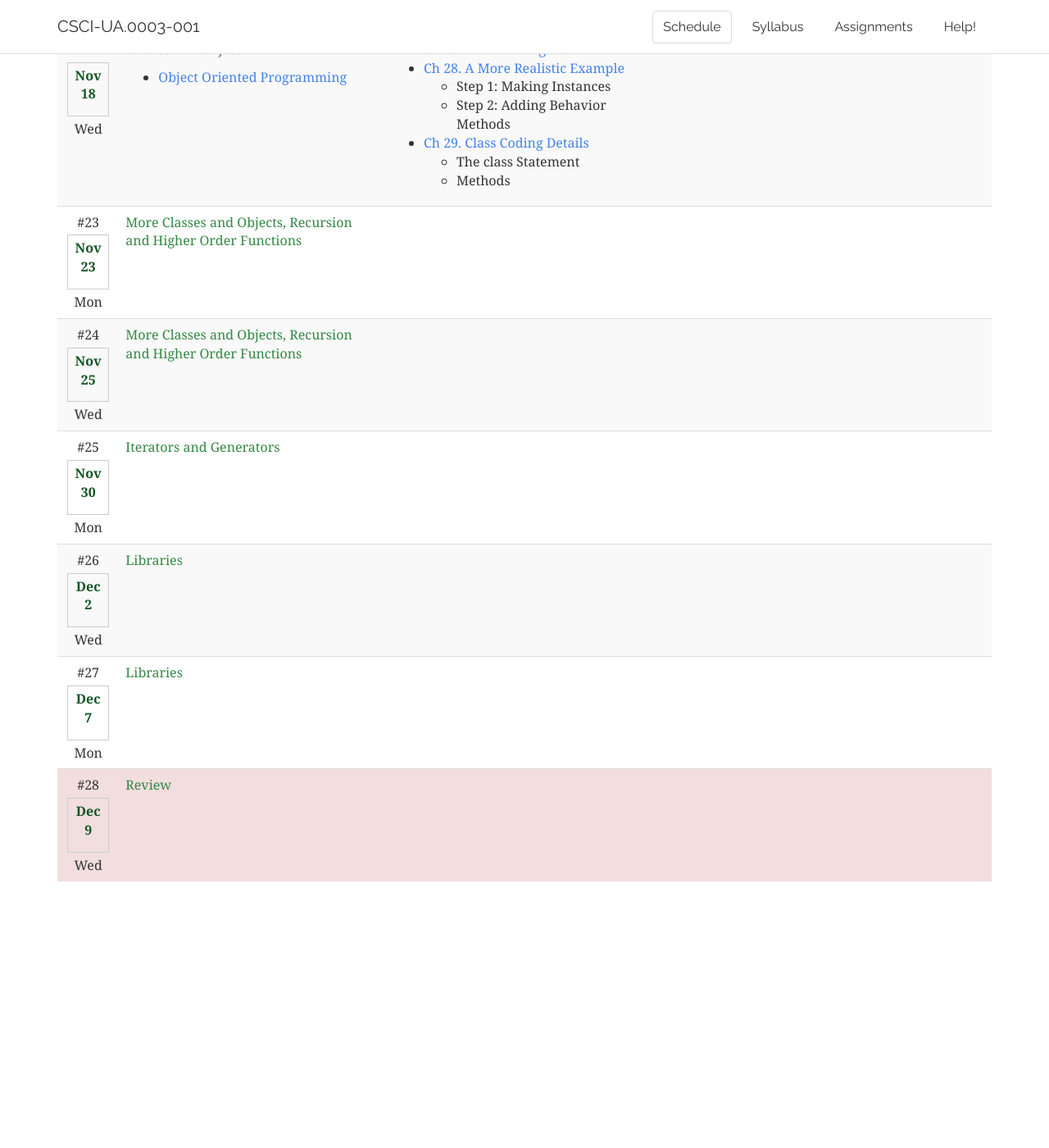
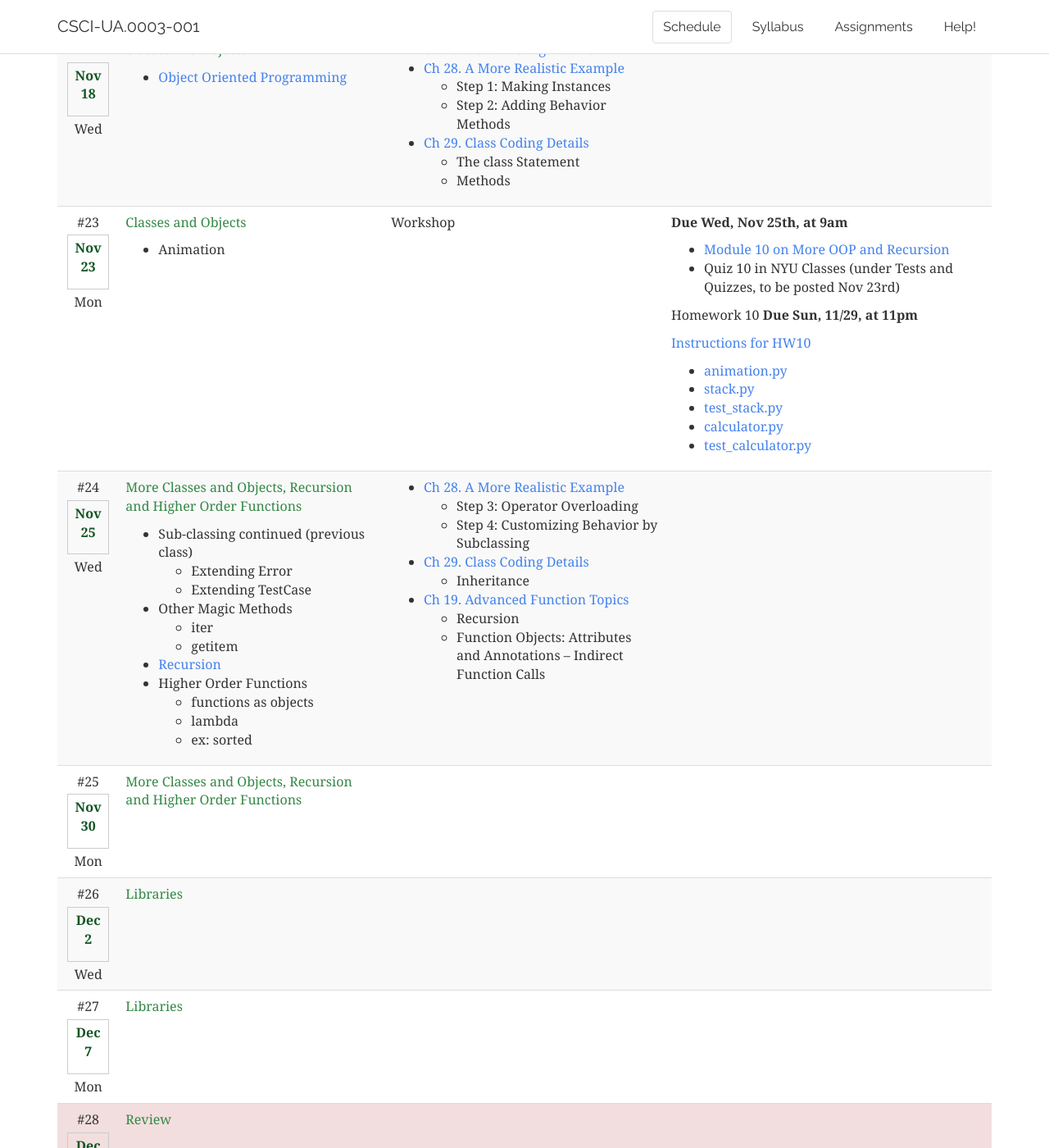
Before and after one commit to foureyes/csci-ua.0003-fall2020-001, a Jekyll site: the page built from index.markdown, in a window 1280 px wide and 1400 px high, scrolled down 5491 px. Shown: the whole window at 82% size. Built offline with Jekyll 4.4.1, drawn with Linux system fonts in a browser that asks for light colours; before the commit the page ends 6588 px from its top, so only the background shows below that.

Commit message:
add recursion

```diff
--- a/_data/schedule.csv
+++ b/_data/schedule.csv
@@ -71,7 +71,7 @@
 * Quiz 02-A and Quiz 02-B in NYU Classes (under Tests and Quizzes)","* fstrings
 * % operator",,* fstrings,"* is using pycharm worth type annotations?
 * need to be more consistent with type annotations"
-,,3,Sep-14,Mon,"Types, Operators, Variables
+,workshop,3,Sep-14,Mon,"Types, Operators, Variables
 
 * Multiple Assignment
 * Formatting, Length (review)
@@ -114,7 +114,7 @@
 * Quiz 03 in NYU Classes (under Tests and Quizzes)",,,,"* while loops AND if statements together may have been much
 * but definitely starts separating the class
 * again, wait until ds students?"
-,,5,Sep-21,Mon,"Boolean Logic, If and While, Modules",Workshop,"[Workshop Instructions and Form](assignments/hw02/workshop02.html) (please submit this by the end of class)
+,workshop,5,Sep-21,Mon,"Boolean Logic, If and While, Modules",Workshop,"[Workshop Instructions and Form](assignments/hw02/workshop02.html) (please submit this by the end of class)
 
 Homework 2 __Due Sun, 9/27, at 11pm__
 
@@ -142,7 +142,7 @@
 * step over",,,"* most students were actually ok
 * ...but the ones that were very far off!
 * pycharm debugger is better than idle; need to get better at figuring out modes / switching from running one file to another"
-,,7,Sep-28,Mon,"Administrative
+,workshop,7,Sep-28,Mon,"Administrative
 
 [NYU Votes](https://www.nyu.edu/students/student-information-and-resources/nyu-votes.html)
 
@@ -221,7 +221,7 @@
 
 * [Module 06 on Lists, Sets, and Tuples](https://cs.nyu.edu/~jversoza/csci-ua.0003-fa19/module06.php)
 * Quiz 06 in NYU Classes (under Tests and Quizzes)",,,,
-,,13,Oct-19,Mon,Strings,Workshop,"
+,workshop,13,Oct-19,Mon,Strings,Workshop,"
 [Workshop Instructions and Form](assignments/hw05/workshop05.html) (please submit this by the end of class)
 
 Homework 5 __Due Sun, 10/25, at 11pm__
@@ -246,7 +246,7 @@
   * Lists in Action
 * [Ch 9. Tuples, Files, and Everything Else](https://learning-oreilly-com.proxy.library.nyu.edu/library/view/learning-python-5th/9781449355722/ch09.html#tuples_comma_files_comma_and_everything)
   * Tuples",,,,,
-,,15,Oct-26,Mon,"Lists, Tuples and Sets","Exam Results
+,workshop,15,Oct-26,Mon,"Lists, Tuples and Sets","Exam Results
 
 * extra credit assignment / exam weights may be shifted
 * discuss True/False and last 2 coding
@@ -324,7 +324,7 @@
 * [Module 07 on Dictionaries](https://cs.nyu.edu/~jversoza/csci-ua.0003-fa19/module07.php)
 * Quiz 08 in NYU Classes (under Tests and Quizzes)
 * __Note the module and quiz number are different__",,,,
-,,19,Nov-9,Mon,"
+,workshop,19,Nov-9,Mon,"
 
 Exceptions, File I/O and Data Formats",Workshop,"[Workshop Form](assignments/hw08/workshop08.html) (please submit this by the end of class)
 
@@ -346,7 +346,7 @@
 
 * [Module 09 on Classes and Objects](https://cs.nyu.edu/~jversoza/csci-ua.0003-fa19/module09.php)
 * Quiz 09 in NYU Classes (under Tests and Quizzes)",,,,
-,,21,Nov-16,Mon,Dictionaries and Counters,Workshop,"[Workshop Form](assignments/hw09/workshop09.html) (please submit this by the end of class)
+,workshop,21,Nov-16,Mon,Dictionaries and Counters,Workshop,"[Workshop Form](assignments/hw09/workshop09.html) (please submit this by the end of class)
 
 Homework 9  __Due Sun, 11/22, at 11pm__
 
@@ -366,34 +366,54 @@
 * [Ch 29. Class Coding Details](https://learning-oreilly-com.proxy.library.nyu.edu/library/view/learning-python-5th/9781449355722/ch29.html#class_coding_details)
   * The class Statement
   * Methods",,,,,
-y,,23,Nov-23,Mon,"More Classes and Objects, Recursion and Higher Order Functions
+,workshop,23,Nov-23,Mon,"Classes and Objects
 
-* Sub-classing (previous, class)
+* Animation",Workshop,"__Due Wed, Nov 25th, at 9am__
+
+* [Module 10 on More OOP and Recursion](https://cs.nyu.edu/~jversoza/csci-ua.0003-fa19/module10.php)
+* Quiz 10 in NYU Classes (under Tests and Quizzes, to be posted Nov 23rd)
+
+Homework 10  __Due Sun, 11/29, at 11pm__
+
+[Instructions for HW10](assignments/hw10/calculator.html)
+
+* [animation.py](assignments/hw10/animation.py)
+* [stack.py](assignments/hw10/stack.py)
+* [test_stack.py](assignments/hw10/test_stack.py)
+* [calculator.py](assignments/hw10/calculator.py)
+* [test_calculator.py](assignments/hw10/test_calculator.py)
+",,,,
+,,24,Nov-25,Wed,"More Classes and Objects, Recursion and Higher Order Functions
+
+
+
+* Sub-classing continued (previous class)
+  * Extending Error
+  * Extending TestCase
 * Other Magic Methods
   * iter
   * getitem
-* Higher Order Functions / [Decorators](slides/functional/decorators.html)
+* [Recursion](slides/04/recursion.html)
+* Higher Order Functions
   * functions as objects
   * lambda
-  * ex: sorted
-* Animation","* [Ch 28. A More Realistic Example](https://learning-oreilly-com.proxy.library.nyu.edu/library/view/learning-python-5th/9781449355722/ch28.html#a_more_realistic_example)
+  * ex: sorted","* [Ch 28. A More Realistic Example](https://learning-oreilly-com.proxy.library.nyu.edu/library/view/learning-python-5th/9781449355722/ch28.html#a_more_realistic_example)
   * Step 3: Operator Overloading
   * Step 4: Customizing Behavior by Subclassing
 * [Ch 29. Class Coding Details](https://learning-oreilly-com.proxy.library.nyu.edu/library/view/learning-python-5th/9781449355722/ch29.html#class_coding_details)
   * Inheritance
 * [Ch 19. Advanced Function Topics](https://learning-oreilly-com.proxy.library.nyu.edu/library/view/learning-python-5th/9781449355722/ch19.html#advanced_function_topics)
   * Recursion
-  * Function Objects: Attributes and Annotations – Indirect Function Calls","Homework 10  __Due Sun, 11/29, at 11pm__
+  * Function Objects: Attributes and Annotations – Indirect Function Calls",,,,,
+y,workshop,25,Nov-30,Mon,"More Classes and Objects, Recursion and Higher Order Functions ",,"Homework 11 __Due Sun, 12/6, at 11pm__
 
-[Instructions for HW10, Midterm Extra Credit](assignments/hw10/calculator.html)
-
-* [stack.py](assignments/hw10/stack.py)
-* [test_stack.py](assignments/hw10/test_stack.py)
-* [calculator.py](assignments/hw10/calculator.py)
-* [test_calculator.py](assignments/hw10/test_calculator.py)
-* [animation.py](assignments/hw10/animation.py) ",,,,
-y,,24,Nov-25,Wed,"More Classes and Objects, Recursion and Higher Order Functions ",,,,,,
-y,,25,Nov-30,Mon,Iterators and Generators,,"Homework 11 __Due Sun, 12/6, at 11pm__",,,,
+* [alphabet.py](assignments/hw11/alphabet.py)
+* [test_alphabet.py](assignments/hw11/test_alphabet.py)
+* [draw_recursive.py](assignments/hw11/draw_recursive.py)
+* [remove_nest.py](assignments/hw11/remove_nest.py)
+* [test_remove_nest.py](assignments/hw11/test_remove_nest.py)
+* [hoffy.py](assignments/hw11/hoffy.py)
+* [test_hoffy.py](assignments/hw11/test_hoffy.py)",,,,
 y,,26,Dec-2,Wed,"Libraries
 
 * [Image Processing](slides/13/images.html)
--- a/index.markdown
+++ b/index.markdown
@@ -2,7 +2,6 @@
 layout: default
 nav-state: schedule
 ---
-
 
 
 <!--
--- a/slides/04/recursion.markdown
+++ b/slides/04/recursion.markdown
@@ -1,14 +1,17 @@
 ---
 layout: slides
-title: Recursion
+title: "A Brief Look at Recursion "
 ---
-<section markdown="block" class="title-slide">
-# A Very Brief Look at Recursion (We'll See More Later)
-{% include title-slide-footer.html %}
+<section markdown="block" class="intro-slide">
+# {{ page.title }}
+
+### {{ site.course_number}}-{{ site.course_section }}
+
+<p><small></small></p>
 </section>
 
 <section markdown="block">
-### Recursion
+## Recursion
 
 __Recursion__ is a process of repeating something in a self similar way.  When we define a __recursive function__, we define a function in terms of itself.  That is, it can call itself to define itself!
 
@@ -20,16 +23,23 @@
 </section>
 
 <section markdown="block">
-### Fractals
+## Fractals
 
 You know... fractals!
 
-* [Pizza Fractal](http://urbanhonking.com/kmikeym/2010/12/07/fractal-pizza/)
-* [The Largest Island in a Lake...](http://www.elbruz.org/islands/Islands%20and%20Lakes.htm)
+* [Classic](https://www.nsf.gov/news/mmg/mmg_disp.jsp?med_id=51856&from=)
+* [Pizza Pizza](https://ny.eater.com/2015/5/29/8687941/vinnies-pizzeria-pizza-on-pizza-slice)
+* [The Largest Island in a Lake...](http://www.elbruz.org/islands/Islands%20and%20Lakes.htm), and updated on [wikipedia](https://en.wikipedia.org/wiki/Recursive_islands_and_lakes)
+* [Gosling / Culkin](https://external-preview.redd.it/niZFU1ETuVUPW_Z6sUuwyVsMNBqertfE9F5Ev-kI3qw.jpg?auto=webp&s=fe37390400d32a67c89acbbd86021662026c932a)
 </section>
 
+{% comment %}
+<pre><code data-trim contenteditable>
+
+</code></pre>
+{% endcomment %}
 <section markdown="block">
-### Back to Recursion
+## Back to Recursion
 
 So... to create a recursive function definition:
 
@@ -37,21 +47,21 @@
 * a way for the function to stop calling itself (sometimes called a base case)
 * otherwise... __what do you think will happen here?__
 
-{% highlight python %}
+<pre><code data-trim contenteditable>
 def is_this_forever():
 	print("yes")
 	is_this_forever()
 
 is_this_forever()
-{% endhighlight %}
+</code></pre>
+{:.fragment}
 
-<div class="incremental" markdown="block">
 RuntimeError: maximum recursion depth exceeded while calling a Python object
-</div>
+{:.fragment}
 </section>
 
 <section markdown="block">
-### Factorial Revisited
+## Factorial Revisited
 
 If we look at factorial again....
 
@@ -63,33 +73,40 @@
 </section>
 
 <section markdown="block">
-### Factorial Using Recursion
+## Factorial Using Recursion
 
 __Let's try to reimplement factorial using recursion rather than a loop. &rarr;__
 
 * we'll need to call the function within its definition
 * we may need an end condition
 
-<div class="incremental" markdown="block">
-{% highlight python %}
-{% include classes/15/fact.py %}
-{% endhighlight %}
-</div>
+<pre><code data-trim contenteditable>
+def factorial(n):
+	if n != 0:
+		return n * factorial(n-1)
+	else:
+		return 1
+
+print(factorial(0))
+print(factorial(2))
+print(factorial(3))
+print(factorial(5))
+</code></pre>
+{:.fragment}
 </section>
 <section markdown="block">
-### Asking Using Recursion
+## Asking Using Recursion
 
 __Let's try to reimplement a program that continues to ask a question until the user says no by using recursion rather than a loop (how does the loop version go again?). &rarr;__
 
-{% highlight python %}
+<pre><code data-trim contenteditable>
 Type "no" to stop
 > yup
 Type "no" to stop
 > no
-{% endhighlight %}
+</code></pre>
 
-<div class="incremental" markdown="block">
-{% highlight python %}
+<pre><code data-trim contenteditable>
 def ask_for_input():
     if input("Type \"no\" to stop\n> ") != "no":
         ask_for_input()
@@ -98,27 +115,44 @@
         return
 
 ask_for_input()
-{% endhighlight %}
-</div>
+</code></pre>
+{:.fragment}
 </section>
 
 
 <section markdown="block">
-### A Tree
+## A Tree
 
 __Let's try to draw a tree using recursion. &rarr;__
 
-<div class="incremental" markdown="block">
-{% highlight python %}
-{% include classes/15/tree.py %}
-{% endhighlight %}
-</div>
+<pre><code data-trim contenteditable>
+import turtle
+
+leo = turtle.Turtle()
+wn = turtle.Screen()
+def branch(t, length, length_multiplier, min_length):
+	if length < min_length:
+		return
+	else:
+		t.forward(length)
+		t.left(30)
+		branch(t, length * length_multiplier, length_multiplier, min_length)
+		t.right(60)
+		branch(t, length * length_multiplier, length_multiplier, min_length)
+		t.left(30)
+		t.back(length)
+		return
+# base - branch(leo, , 0.6, 10)
+branch(leo, 80, 0.6, 10)
+wn.mainloop()
+</code></pre>
+{:.fragment}
 </section>
 
 <section markdown="block">
-### More Trees
+## More Trees
 
-{% highlight python %}
+<pre><code data-trim contenteditable>
 import random
 import turtle
 t = turtle.Turtle()
@@ -136,16 +170,16 @@
 forest()
 wn.mainloop()
 
-{% endhighlight %}
+</code></pre>
 
 
 
 </section>
 
 <section markdown="block">
-### draw_tree
+## draw_tree
 
-{% highlight python %}
+<pre><code data-trim contenteditable>
 def draw_tree(s, w):
     if s <= 5:
         return
@@ -161,14 +195,14 @@
         draw_tree(s - random.randint(2, s // 2), new_w)
         t.left(a2)
         t.back(s)
-{% endhighlight %}
+</code></pre>
 
 </section>
 
 <section markdown="block">
-### forest
+## forest
 
-{% highlight python %}
+<pre><code data-trim contenteditable>
 def forest():
 	for x in range(-300, 301, 200):
     	print(x)
@@ -177,12 +211,5 @@
     	t.down()
     	t.color("#{}".format(str(random.randint(0, 6)) * 3))
     	draw_tree(random.randint(30, 100), random.randint(4, 10))
-{% endhighlight %}
+</code></pre>
 </section>
-<!--
-<section markdown="block">
-### Why Recursion?
-
-* Recursive programs
-</section>
--->
```
